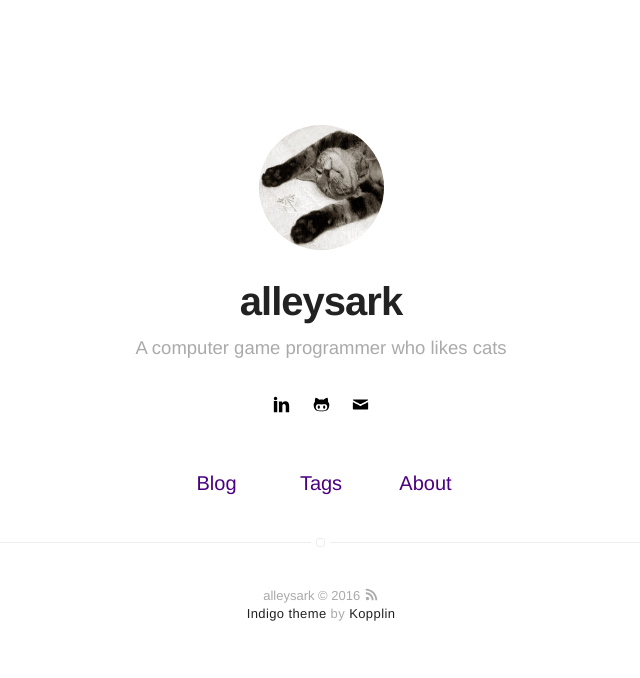
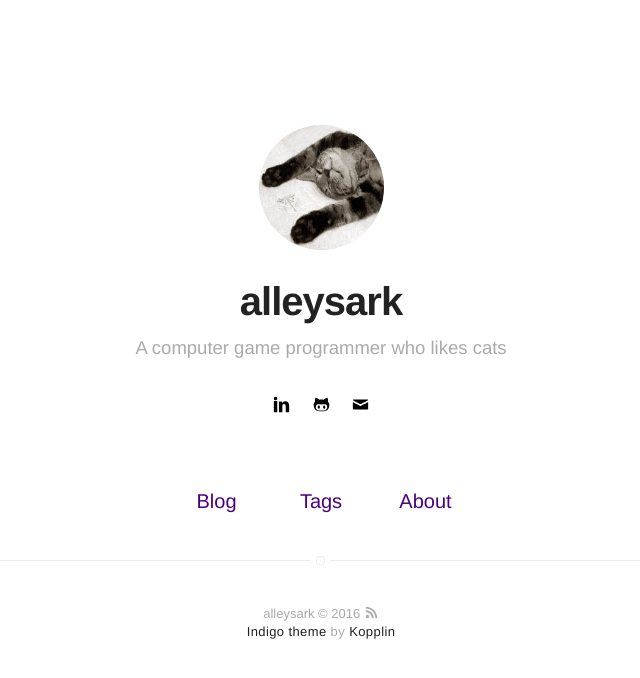
Before and after one commit to alleysark/alleysark.github.io, a Jekyll site: the page built from index.html, in a window 1280 px wide. Shown: the top 678 px of the page, without its empty margins (319-959 px from the left). Built offline with Jekyll 4.4.1, drawn with Linux system fonts in a browser that asks for light colours.

```diff
--- a/_includes/header.html
+++ b/_includes/header.html
@@ -16,4 +16,8 @@
     </header>
 {% endif %}
 
+{% if page.title == "Home" %}
+    <br />
+{% endif %}
+
 {% include nav.html %}
```
